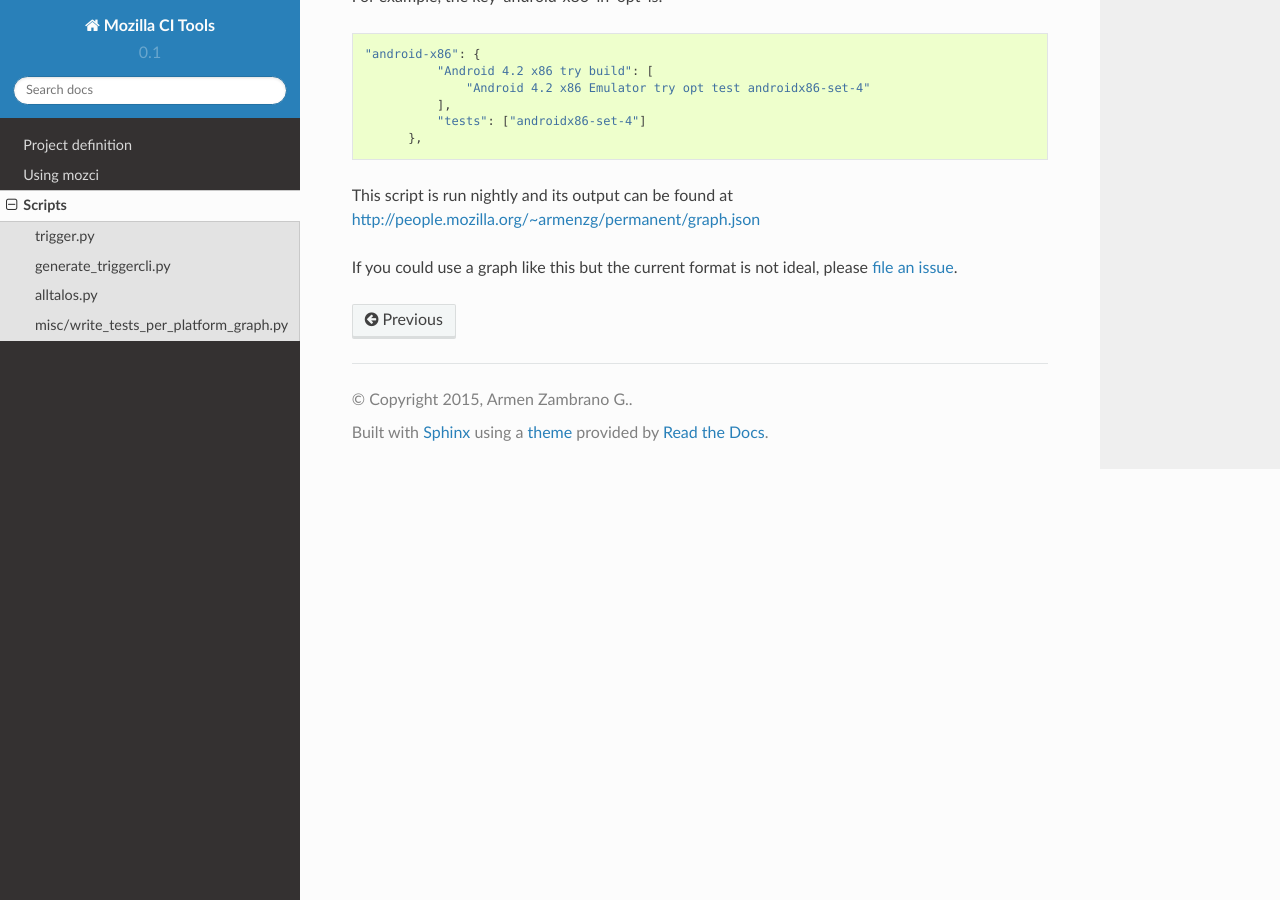
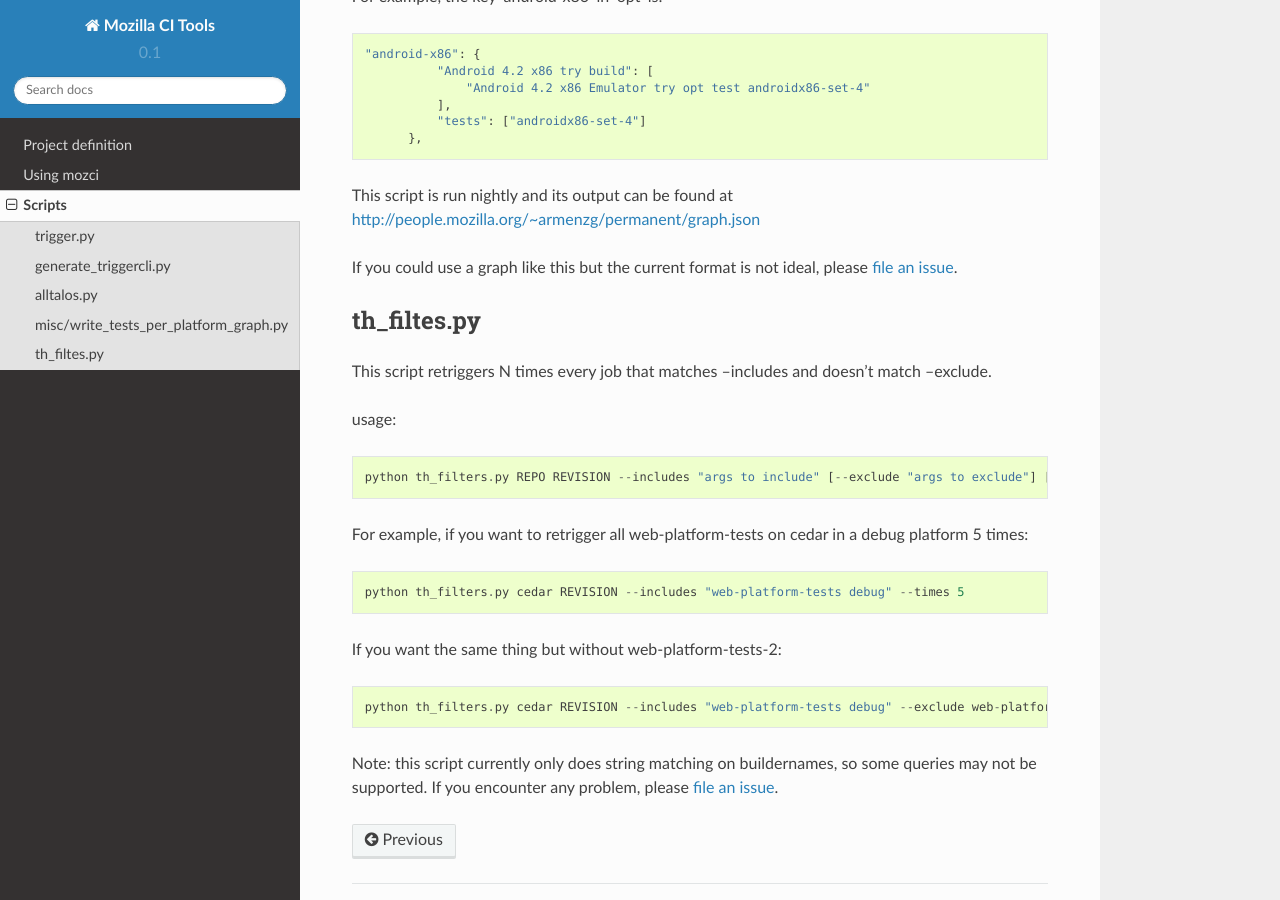
Before and after one commit to mozilla/mozilla_ci_tools, a Sphinx documentation site: the page built from docs/scripts.rst, in a window 1280 px wide and 900 px high, scrolled down 1943 px. Built offline with Sphinx 7.4.7 and the Read the Docs theme 2.0.0, drawn with Linux system fonts in a browser that asks for light colours.

Commit message:
Added --exclude option

```diff
--- a/docs/scripts.rst
+++ b/docs/scripts.rst
@@ -103,3 +103,23 @@ http://people.mozilla.org/~armenzg/permanent/graph.json
 If you could use a graph like this but the current format is not
 ideal, please `file an issue
 <https://github.com/armenzg/mozilla_ci_tools/issues>`_.
+
+th_filtes.py
+^^^^^^^^^^^^
+
+This script retriggers N times every job that matches --includes and doesn't match --exclude.
+
+usage::
+
+  python th_filters.py REPO REVISION --includes "args to include" [--exclude "args to exclude"] [--times N]
+
+For example, if you want to retrigger all web-platform-tests on cedar in a debug platform 5 times::
+
+  python th_filters.py cedar REVISION --includes "web-platform-tests debug" --times 5
+
+If you want the same thing but without web-platform-tests-2::
+
+  python th_filters.py cedar REVISION --includes "web-platform-tests debug" --exclude web-platform-tests-2 --times 5
+
+Note: this script currently only does string matching on buildernames, so some queries may not be supported. If you encounter any problem, please `file an issue
+<https://github.com/armenzg/mozilla_ci_tools/issues>`_.
```
Also changed, not shown: 1 other file.
